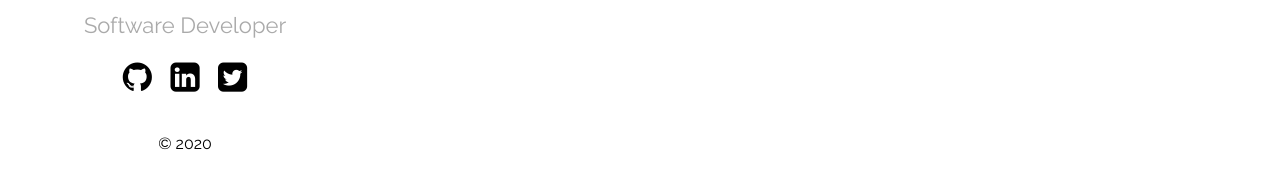
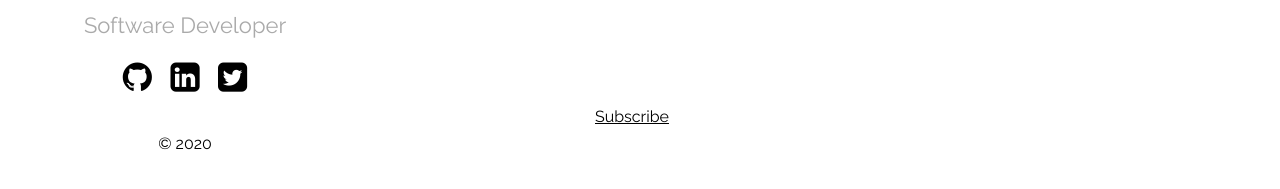
Before and after one commit to abhi15sep/devops-blog, a Jekyll site: the page built from index.md, in a window 1280 px wide. Shown: the part 398-587 px from the top of the page. Built offline with Jekyll 4.4.1, drawn with Linux system fonts in a browser that asks for light colours.

Commit message:
Added Feed code

```diff
--- a/_config.yml
+++ b/_config.yml
@@ -49,4 +49,4 @@ theme: plainwhite
 
 plugins:
   - jekyll-seo-tag
-#  - jekyll-feed
+  - jekyll-feed
--- a/_layouts/home.html
+++ b/_layouts/home.html
@@ -39,7 +39,7 @@ layout: default
     {%- endfor -%}
   </ul>
 
-  <!-- <p class="feed-subscribe"><svg class="svg-icon orange">
+  <p class="feed-subscribe"><svg class="svg-icon orange">
 		<use xlink:href="{{ '/assets/minima-social-icons.svg#rss' | relative_url }}"></use>
-	</svg><a href="{{ "/feed.xml" | relative_url }}">Subscribe</a></p> -->
+	</svg><a href="{{ "/feed.xml" | relative_url }}">Subscribe</a></p>
 {%- endif -%}
```
